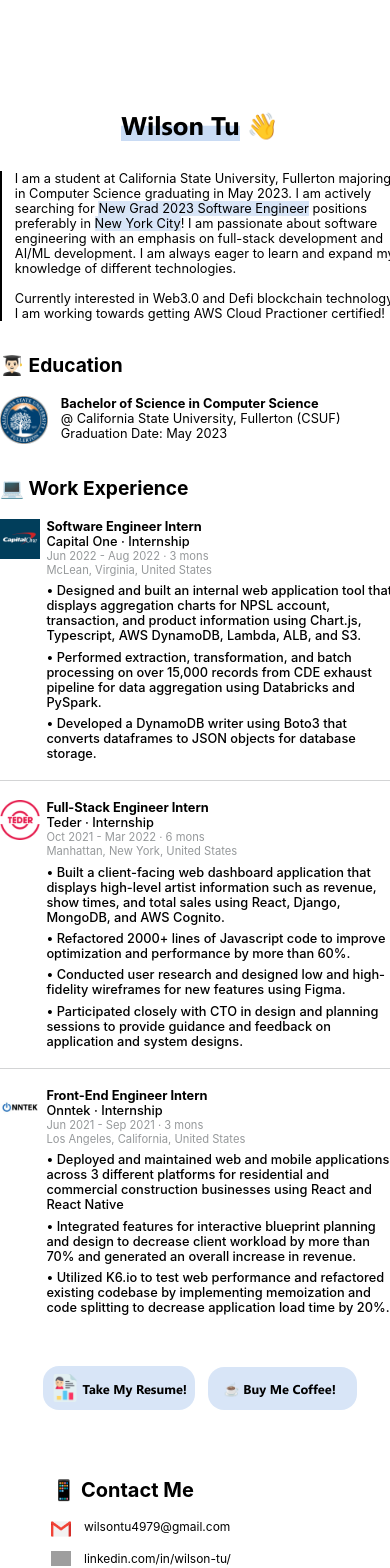
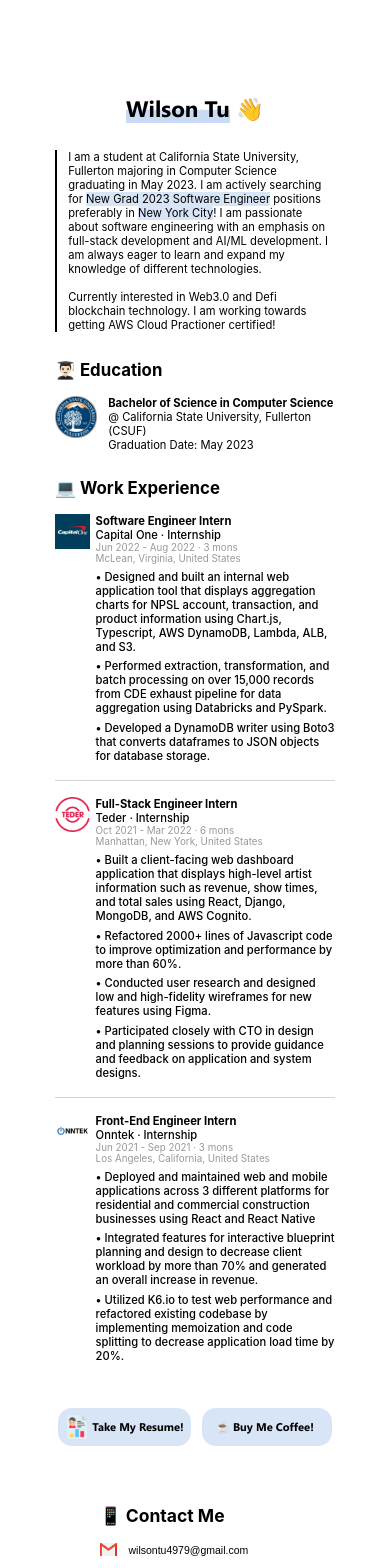
Before and after one commit to wtu4979/new-web-portfolio, a React (Create React App) app: page / in a window 390 px wide. Shown: the top 1568 px of the page. Built offline with nearby package versions, Linux system fonts and the light colour scheme; grey boxes are pictures that could not be loaded.

Commit message:
added tooltip

```diff
--- a/package.json
+++ b/package.json
@@ -4,6 +4,9 @@
 	"version": "0.1.0",
 	"private": true,
 	"dependencies": {
+		"@emotion/react": "^11.10.4",
+		"@emotion/styled": "^11.10.4",
+		"@mui/material": "^5.10.3",
 		"@testing-library/jest-dom": "^5.16.5",
 		"@testing-library/react": "^13.3.0",
 		"@testing-library/user-event": "^13.5.0",
--- a/src/components/Home2.js
+++ b/src/components/Home2.js
@@ -1,4 +1,4 @@
-import React from 'react';
+import React, { useState, useEffect } from 'react';
 import './styles/home2.css';
 import 'animate.css';
 import c1 from './assets/c1.jpg';
@@ -9,8 +9,30 @@
 import linkedin from './assets/linkedin.png';
 import github from './assets/github.png';
 import resume from './assets/resume.png';
+import Tooltip, { tooltipClasses } from '@mui/material/Tooltip';
+import { styled } from '@mui/material/styles';
 
 function Home2() {
+	const [toolTipName, setToolTipName] = React.useState('Copy');
+	const [toolTipPlacement, setToolTipPlacement] = React.useState('bottom');
+	const CustomWidthTooltip = styled(({ className, ...props }) => (
+		<Tooltip {...props} classes={{ popper: className }} />
+	))({
+		[`& .${tooltipClasses.tooltip}`]: {
+			maxWidth: 300,
+			maxHeight: 200,
+		},
+	});
+	const handleToolTip = () => {
+		setTimeout(() => {
+			setToolTipName('Copy');
+		}, 200);
+	};
+
+	useEffect(() => {
+		setToolTipName('Copy');
+	}, []);
+
 	return (
 		<div class='home-container'>
 			<div className='name-container'>
@@ -202,13 +224,28 @@
 						</div>
 					</a>
 				</div>
-
+			</div>
 			<div className='contact-container'>
 				<h2>📱 Contact Me</h2>
 				<div className='contact-info-container'>
 					<div className='email'>
 						<img src={gmail}></img>
+						<CustomWidthTooltip
+							title={toolTipName}
+							placement={toolTipPlacement}
+						>
+							<button
+								onClick={() => {
+									navigator.clipboard.writeText('wilsontu4979@gmail.com');
+									setToolTipName('Email Copied!');
+								}}
+								onMouseLeave={() => {
+									handleToolTip();
+								}}
+							>
 								<p>wilsontu4979@gmail.com</p>
+							</button>
+						</CustomWidthTooltip>
 					</div>
 					<div className='linkedin'>
 						<img src={linkedin}></img>
@@ -225,7 +262,6 @@
 					</div>
 				</div>
 			</div>
-			</div>
 			<p className='footer-text'>Wilson Tu © 2022 All Rights Reserved</p>
 		</div>
 	);
--- a/src/components/styles/home2.css
+++ b/src/components/styles/home2.css
@@ -118,7 +118,7 @@
 	box-shadow: inset 0 -20px 0 -1px rgba(178, 204, 239, 0.7);
 	text-decoration: none;
 	color: black;
-	transition: all 0.5s ease-in-out;
+	transition: all 0.3s ease-in-out;
 	cursor: pointer;
 }
 
@@ -153,6 +153,13 @@
 	cursor: pointer;
 }
 
+.email button {
+	border: none;
+	background: none;
+	font-size: 15px;
+	cursor: pointer;
+}
+
 .email p {
 	margin: 0;
 	padding-left: 1rem;
@@ -170,7 +177,7 @@
 }
 .linkedin {
 	display: flex;
-	padding-left: 2rem;
+	margin-left: 2rem;
 	cursor: pointer;
 }
 
@@ -224,6 +231,11 @@
 	margin-left: 1rem;
 }
 
+.coffee-button:hover {
+	background-color: rgba(178, 204, 239, 1);
+	transform: scale(1.05);
+}
+
 .coffee-button p {
 	padding: 0;
 	margin: 0;
@@ -236,6 +248,7 @@
 
 .resume-button:hover {
 	background-color: rgba(178, 204, 239, 1);
+	transform: scale(1.05);
 }
 
 .resume-button p {
@@ -257,8 +270,36 @@
 }
 
 @media screen and (max-width: 715px) {
+	/* .home-container {
+		zoom: 0.8;
+	} */
+}
+
+@media screen and (max-width: 730px) {
 	.home-container {
-		zoom: 0.8;
+		margin: auto;
+		width: 500px;
+		display: flex;
+		padding-top: 7rem;
+		flex-direction: column;
+	}
+
+	.contact-info-container {
+		display: flex;
+		flex-direction: column;
+	}
+
+	.linkedin {
+		padding-top: 2rem;
+		margin: 0;
+	}
+
+	.email button {
+		padding: 0;
+	}
+
+	.email button p {
+		padding-left: 0.5rem;
 	}
 }
 
@@ -282,8 +323,9 @@
 	}
 
 	.linkedin {
-		margin-top: 1rem;
+		margin-top: 2rem;
 		padding: 0;
+		margin-left: 0;
 	}
 
 	.email img {
@@ -291,7 +333,7 @@
 		max-height: 25px;
 	}
 
-	.email p {
+	.email button p {
 		padding-left: 1rem;
 	}
 
@@ -320,3 +362,21 @@
 		font-size: 15px;
 	}
 }
+
+@media screen and (max-width: 520px) {
+	.home-container {
+		max-width: 400px;
+	}
+}
+
+@media screen and (max-width: 375px) {
+	.home-container {
+		zoom: 0.7;
+	}
+}
+
+@media screen and (max-width: 393px) {
+	.home-container {
+		zoom: 0.7;
+	}
+}
```
Also changed, not shown: 1 other file (tests, documents, lock files or other folders). Lines whose indentation alone changed are shown as unchanged.
